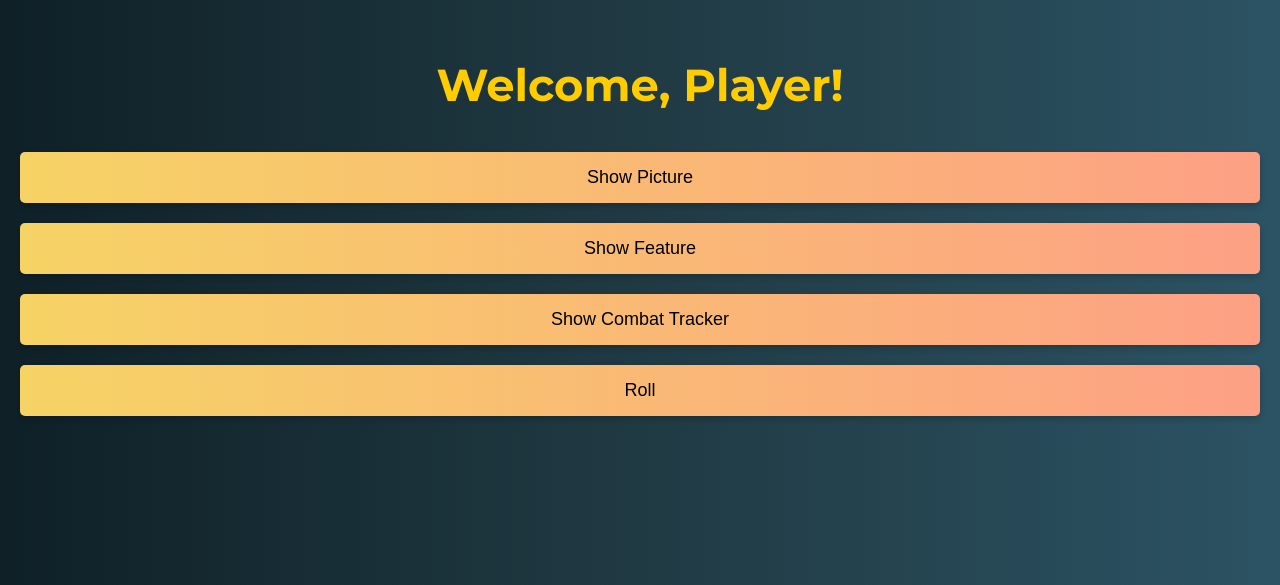
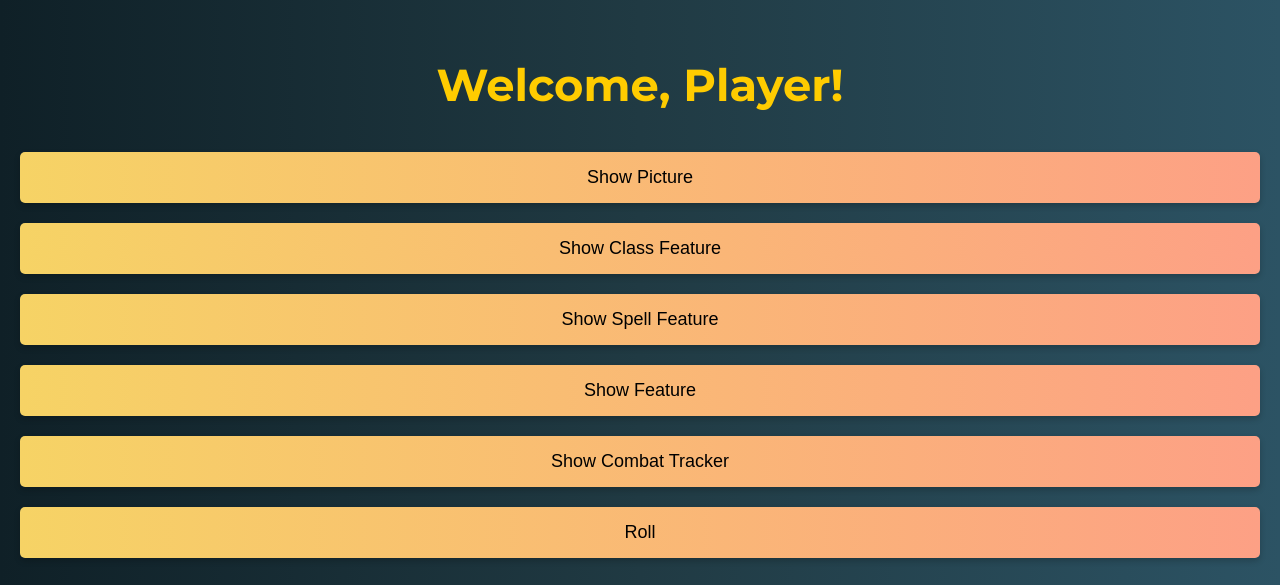
Before and after one commit to nazrinhz/Squire, a Flask app: page /player in a window 1280 px wide. Shown: the top 585 px of the page. Run offline with Flask 2, Linux system fonts and the light colour scheme.

Commit message:
Added working buttons

```diff
--- a/App/current/main.py
+++ b/App/current/main.py
@@ -33,29 +33,35 @@ def run_script():
             object_name = request.form["object_name"]
             path = "5etools/MM/" + object_name + ".png"
             # payload = {"filepath":path, "view":True}
-            subprocess.run(['python', 'App\current\Sending_Test_Data.py',"image",path])
+            #subprocess.run(['python', 'App\current\Sending_Test_Data.py',"image",path])
+            subprocess.run(['python', 'Sending_Test_Data.py',"image",path])
         case "feature":
             class_name = request.form["class_name"]
             path = f'./5etools/data/class/class-{class_name}.json'
             feature_name = request.form["feature_name"]
-            subprocess.run(['python', 'App\current\Sending_Test_Data.py',"feature",path,feature_name])
+            #subprocess.run(['python', 'App\current\Sending_Test_Data.py',"feature",path,feature_name])
+            subprocess.run(['python', 'Sending_Test_Data.py',"feature",path,feature_name])
             pass
         case "spell":
             # feature("./5etools/data/spells/spells-phb.json","Magic Missile", True)
             path = './5etools/data/spells/spells-phb.json'
             feature_name = request.form["feature_name"]
-            subprocess.run(['python', 'App\current\Sending_Test_Data.py',"feature",path,feature_name])
+            #subprocess.run(['python', 'App\current\Sending_Test_Data.py',"feature",path,feature_name])
+            subprocess.run(['python', 'Sending_Test_Data.py',"feature",path,feature_name])
             pass
         case "feat":
             path = './5etools/data/feats.json'
             feature_name = request.form["feature_name"]
-            subprocess.run(['python', 'App\current\Sending_Test_Data.py',"feature",path,feature_name])
+            #subprocess.run(['python', 'App\current\Sending_Test_Data.py',"feature",path,feature_name])
+            subprocess.run(['python', 'Sending_Test_Data.py',"feature",path,feature_name])
             pass
         case "roll":
-            subprocess.run(['python', 'App\current\Sending_Test_Data.py',"roll",request.form["dice_count"],request.form["dice_type"],request.form["modifier"]])
+            #subprocess.run(['python', 'App\current\Sending_Test_Data.py',"roll",request.form["dice_count"],request.form["dice_type"],request.form["modifier"]])
+            subprocess.run(['python', 'Sending_Test_Data.py',"roll",request.form["dice_count"],request.form["dice_type"],request.form["modifier"]])
             pass
         case "combat":
-            subprocess.run(['python', 'App\current\Sending_Test_Data.py',"combat",request.form["action"],request.form["creature_name"],request.form["misc_string"]])
+            #subprocess.run(['python', 'App\current\Sending_Test_Data.py',"combat",request.form["action"],request.form["creature_name"],request.form["misc_string"]])
+            subprocess.run(['python', 'Sending_Test_Data.py',"combat",request.form["action"],request.form["creature_name"],request.form["misc_string"]])
             pass
     return redirect("/dm")
 
--- a/App/current/templates/player.html
+++ b/App/current/templates/player.html
@@ -95,20 +95,27 @@
         <h1>Welcome, Player!</h1>
 
         <!-- Show Picture Modal -->
-        <div id="pictureModal" class="modal" style="display:none;">
-            <form id="pictureForm" class="form-grid" action="{{ url_for('run_script') }}" method="post">
-                <p>Enter the name of the image:</p>
-                <input type="text" name="image_name" placeholder="Image Name">
-                <button type="submit">Submit</button>
-                <button type="button" onclick="closeModal('pictureModal')">Close</button>
+        <div id="myModal1" class="modal">
+            <form class="form-grid" action="{{ url_for('run_script') }}" method="post">
+                <p>Choose an option and enter the name of the image:</p>
+                <input name="type" type="hidden" value="image">
+                <input type="text" id="textInput1" name="object_name" placeholder="Enter text here">
+                <!-- 保持原有的下拉菜单 -->
+                <button onclick="closeAndSubmitModal('objectNameOptions1')">Submit</button>
+                <button type="button" onclick="closeModal('myModal1')">Close</button>
+
             </form>
         </div>
-        <button class="button" onclick="openModal('pictureModal')">Show Picture</button>
 
-        <!-- Show Feature Modal -->
+        <div id="modalOverlay1" class="modal-overlay"></div>
+
+        <button onclick="openModal('myModal1')">Show Picture</button>
+
+        <!-- Show Class Feature Modal -->
         <div id="featureModal" class="modal" style="display:none;">
             <form id="featureForm" class="form-grid" action="{{ url_for('run_script') }}" method="post">
                 <p>Select the type of feature and enter its name:</p>
+                <input name="type" type="hidden" value="feature">
                 <select name="feature_type">
                     <option value="type1">Type 1</option>
                     <option value="type2">Type 2</option>
@@ -120,27 +127,49 @@
             </form>
         </div>
 
-        <button class="button" onclick="openModal('featureModal')">Show Feature</button>
+        <button class="button" onclick="openModal('featureModal')">Show Class Feature</button>
 
-        <!-- Show Stats Form and Button -->
-        <div id="statModal" class="modal" style="display:none;">
-        <form id="statForm" class="form-grid" action="{{ url_for('run_script') }}" method="post">
-            <p>Select the type of feature and enter its name:</p>
-            <select name="stat_type">
+                <!-- Show Spell Modal -->
+                <div id="spellModal" class="modal" style="display:none;">
+                    <form id="spellForm" class="form-grid" action="{{ url_for('run_script') }}" method="post">
+                        <p>Select the type of spell and enter its name:</p>
+                        <input name="type" type="hidden" value="spell">
+                        <select name="spell_type">
                             <option value="type1">Type 1</option>
                             <option value="type2">Type 2</option>
                             <!-- Other types -->
                         </select>
-            <input type="text" name="stat_name" placeholder="Stat Name">
+                        <input type="text" name="spell_name" placeholder="Spell Name">
                         <button type="submit">Submit</button>
-            <button type="button" onclick="closeModal('statModal')">Close</button>
+                        <button type="button" onclick="closeModal('spellModal')">Close</button>
                     </form>
                 </div>
+
+                <button class="button" onclick="openModal('featureModal')">Show Spell Feature</button>
+
+        <!-- Show Feat Modal -->
+        <div id="featModal" class="modal" style="display:none;">
+            <form id="featForm" class="form-grid" action="{{ url_for('run_script') }}" method="post">
+                <p>Select the type of feature and enter its name:</p>
+                <input name="type" type="hidden" value="feat">
+                <select name="feat_type">
+                    <option value="type1">Type 1</option>
+                    <option value="type2">Type 2</option>
+                    <!-- Other types -->
+                </select>
+                <input type="text" name="feat_name" placeholder="Feat Name">
+                <button type="submit">Submit</button>
+                <button type="button" onclick="closeModal('featModal')">Close</button>
+            </form>
+        </div>
+
+        <button class="button" onclick="openModal('featModal')">Show Feature</button>
 
         <!-- Show Combat Tracker Form and Button -->
         <div id="combatModal" class="modal" style="display:none;">
             <form id="featureForm" class="form-grid" action="{{ url_for('run_script') }}" method="post">
                 <p>Input name and value, then select action from the dropdown:</p>
+                <input name="type" type="hidden" value="combat">
                 <input type="text" name="character_name" placeholder="Character Name">
                 <input type="text" name="new_value" placeholder="New Value">
                 <select name="action">
@@ -162,6 +191,7 @@
             <form id="diceForm" class="form-grid" action="{{ url_for('run_script') }}" method="post">
                 <p>Enter dice count and type:</p>
                 <input type="number" name="dice_count" min="1" placeholder="Dice Count">
+                <input name="type" type="hidden" value="roll">
                 <select name="dice_type">
                     <option value="4">d4</option>
                     <option value="6">d6</option>
```
Lines whose indentation alone changed are shown as unchanged.
